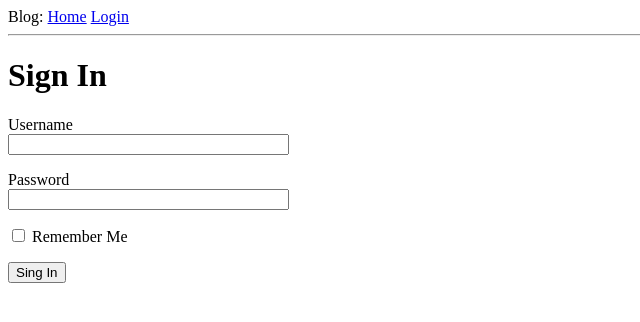
After one commit to NickoGG/social, a Flask app: page /login in a window 1280 px wide. The commit adds this page. Shown: the top 322 px of the page, without its empty margins (0-640 px from the left). Run offline with Flask 2, Linux system fonts and the light colour scheme.

Commit message:
Chapter 3: Web Forms

```diff
--- a/app/routes.py
+++ b/app/routes.py
@@ -1,5 +1,6 @@
-from flask import render_template
+from flask import render_template, flash, redirect, url_for
 from app import apl
+from app.forms import LoginForm
 
 @apl.route('/')
 @apl.route('/index')
@@ -16,3 +17,12 @@ def index():
         }
     ]
     return render_template('index.html', title='Home', user=user, posts=posts)
+
+@apl.route('/login', methods = ['GET', 'POST'])
+def login():
+    form = LoginForm()
+    if form.validate_on_submit():
+        flash('Login requested for user {}, remember_me={}'.format(
+            form.username.data, form.remember_me.data))
+        return redirect(url_for('index'))
+    return render_template('login.html', title='Sing In', form=form)
--- a/app/templates/base.html
+++ b/app/templates/base.html
@@ -8,8 +8,21 @@
         {% endif %}
     </head>
     <body>
-        <div>Blog: <a href="/index">Home</a></div>
+        <div>
+            Blog:
+            <a href="{{ url_for('index') }}">Home</a>
+            <a href="{{ url_for('login') }}">Login</a>
+        </div>
         <hr>
+        {% with messages = get_flashed_messages() %}
+        {% if messages %}
+        <ul>
+            {% for message in messages %}
+            <li>{{ message }}</li>
+            {% endfor %}
+        </ul>
+        {% endif %}
+        {% endwith %}
         {% block content %}{% endblock %}
     </body>
 </html>
--- /dev/null
+++ b/app/templates/login.html
@@ -0,0 +1,24 @@
+{% extends "base.html" %}
+
+{% block content %}
+    <h1>Sign In</h1>
+    <form action="" method="post" novalidate>
+        {{ form.hidden_tag() }}
+        <p>
+            {{ form.username.label }}<br>
+            {{ form.username(size=32) }}<br>
+            {% for error in form.username.errors %}
+            <span style="color: red;">[{{ error }}]</span>
+            {% endfor %}
+        </p>
+        <p>
+            {{ form.password.label }}<br>
+            {{ form.password(size=32) }}<br>
+            {% for error in form.password.errors %}
+            <span style="color: red;">[{{ error }}]</span>
+            {% endfor %}
+        </p>
+        <p>{{ form.remember_me() }} {{ form.remember_me.label }}</p>
+        <p>{{ form.submit() }}</p>
+    </form>
+{% endblock %}
```
Also changed, not shown: app/forms.py (line endings or trailing spaces), config.py (renamed from app/config.py).
